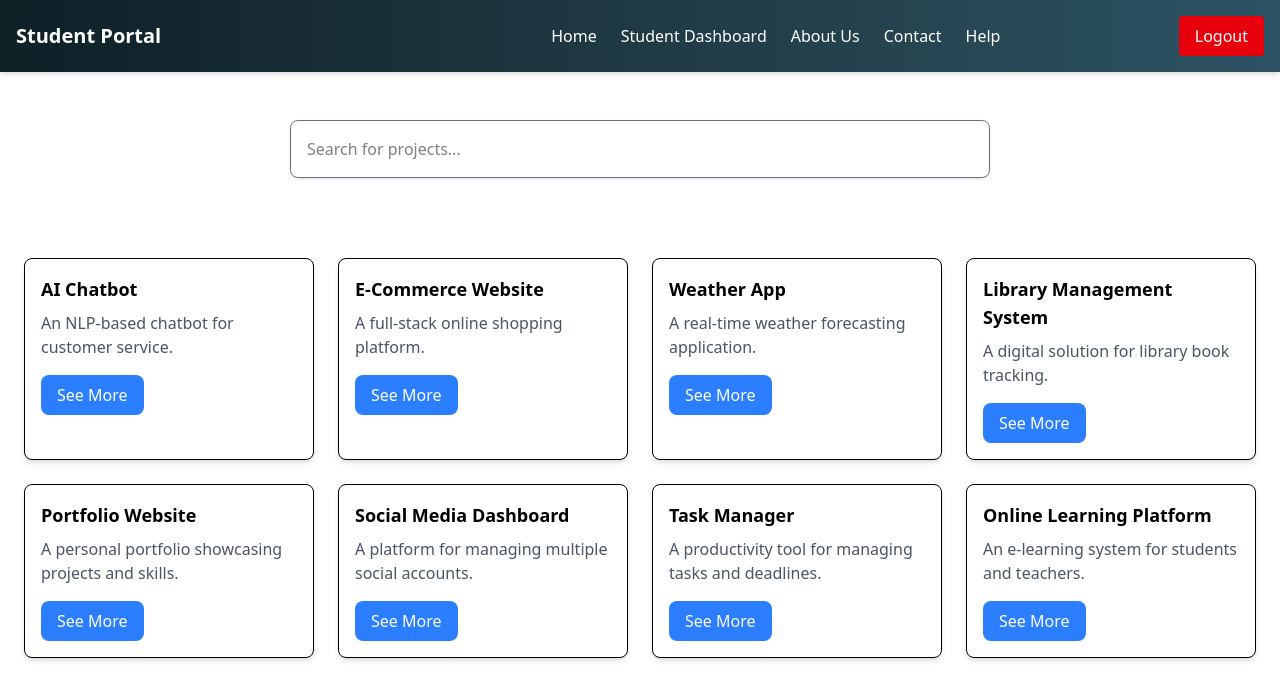
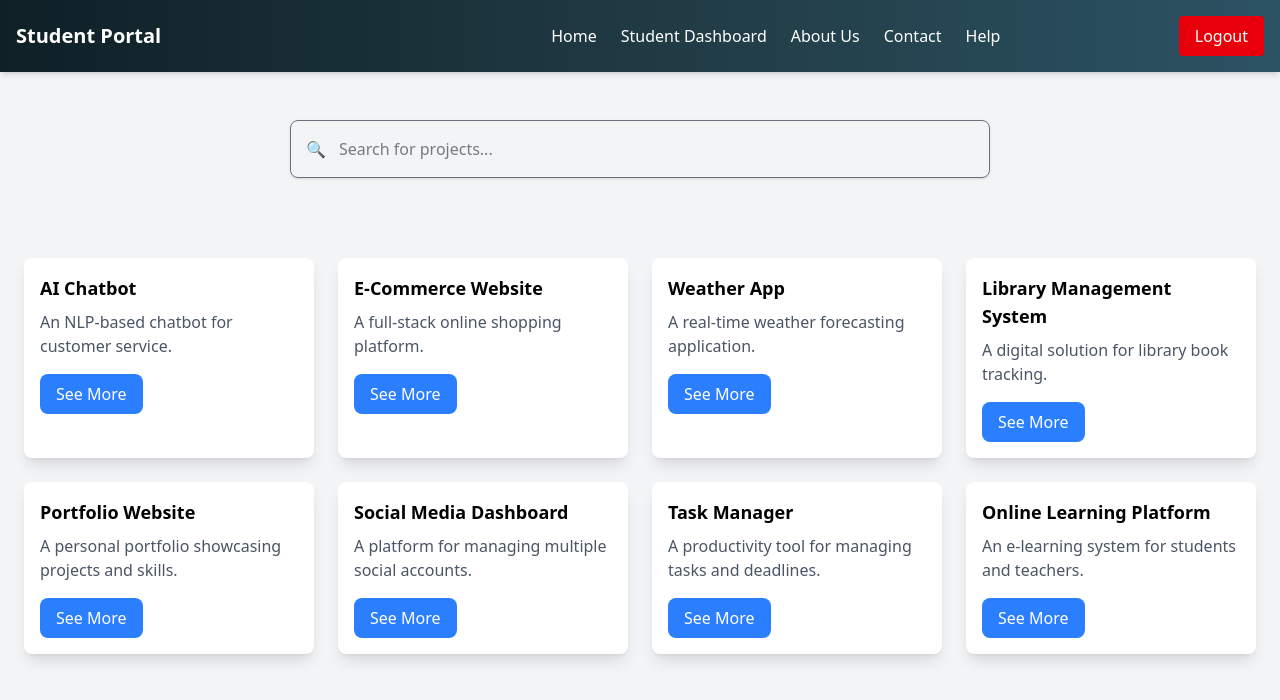
Before and after one commit to adibmahmud007/capstone-hub, a React (Vite) app: page /studentHome in a window 1280 px wide. Shown: the top 700 px of the page. Built offline with nearby package versions, Linux system fonts and the light colour scheme.

Commit message:
Student home page modified

```diff
--- a/src/components/StudentHome/StudentHome.jsx
+++ b/src/components/StudentHome/StudentHome.jsx
@@ -20,26 +20,32 @@ const Home = () => {
     );
 
     return (
-        <section>
+        <section className="bg-gray-100 h-screen">
             <div className="mb-6">
-                <Header></Header>
+                <Header />
             </div>
             <div className="container mx-auto mb-4 p-6">
                 {/* Search Bar */}
                 <div className="flex justify-center mb-[80px]">
+                    <div className="relative w-[700px] max-w-full">
+
                         <input
                             type="text"
                             placeholder="Search for projects..."
-                        className="w-[700px] max-w-full p-4 border border-gray-500 hover:border-gray-800 hover:border-2 rounded-lg shadow-sm focus:outline-none focus:ring-2 focus:ring-blue-500"
+                            className="w-full pl-12 p-4 border border-gray-500 hover:border-gray-800 hover:border-2 rounded-lg shadow-sm focus:outline-none focus:ring-2 focus:ring-blue-500"
                             value={searchTerm}
                             onChange={(e) => setSearchTerm(e.target.value)}
                         />
+                        <span className="absolute inset-y-0 left-0 flex items-center pl-4 text-gray-500">
+                            🔍
+                        </span>
+                    </div>
                 </div>
 
                 {/* Projects Grid */}
                 <div className="grid grid-cols-1 sm:grid-cols-2 md:grid-cols-3 lg:grid-cols-4 gap-6">
                     {filteredProjects.map((project) => (
-                        <div key={project.id} className="bg-white p-4 rounded-lg shadow-md border">
+                        <div key={project.id} className="bg-white p-4 rounded-lg shadow-lg">
                             <h3 className="text-lg font-semibold">{project.name}</h3>
                             <p className="text-gray-600 mt-2">{project.details}</p>
                             <button className="mt-4 px-4 py-2 bg-blue-500 text-white rounded-lg hover:bg-blue-700">
```
Lines whose indentation alone changed are shown as unchanged.
